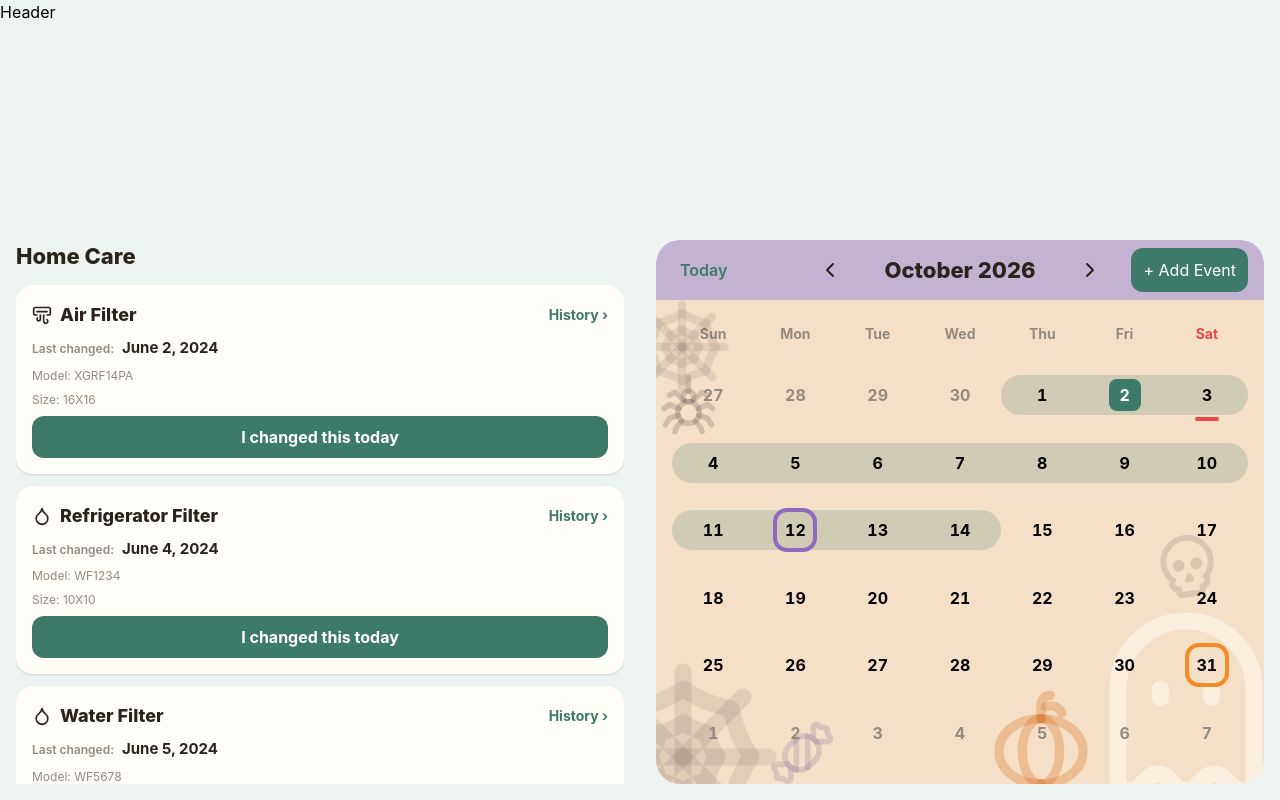
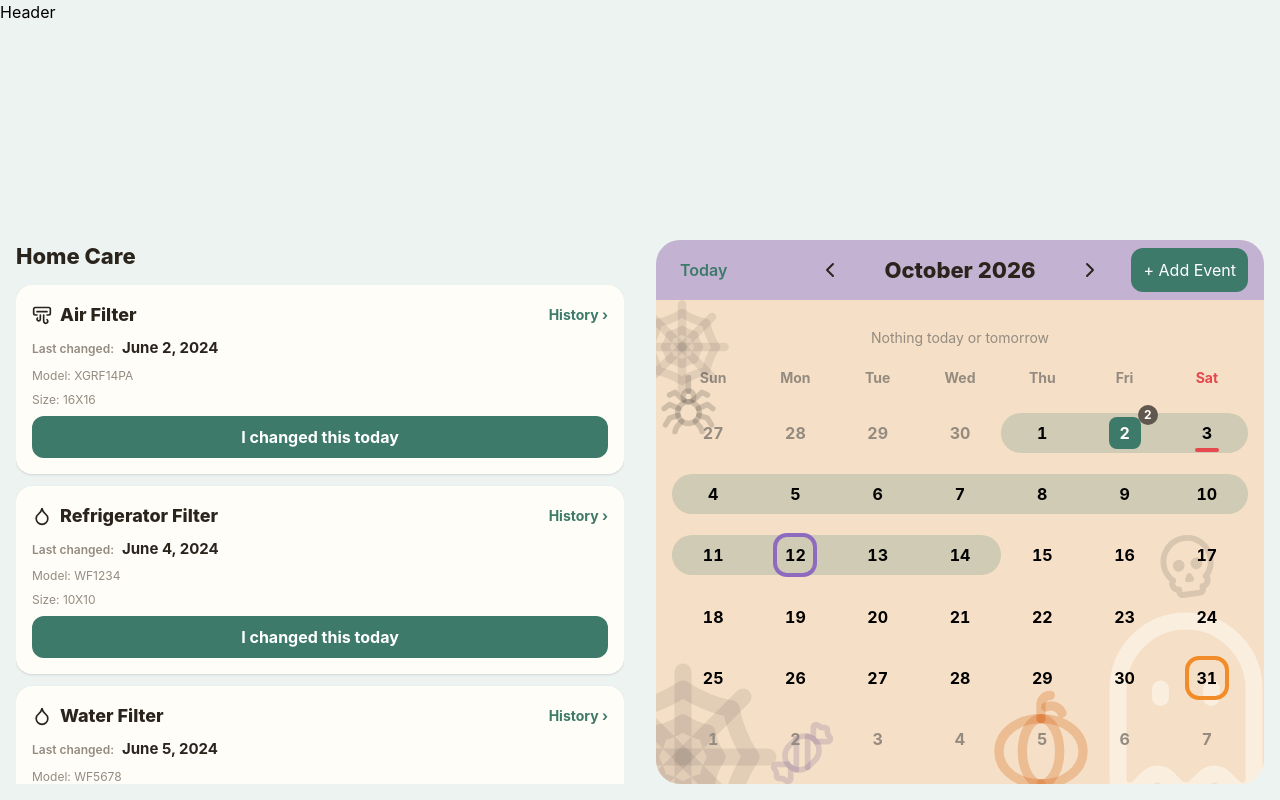
Before and after one commit to parekhr/family-dashboard, a React (Vite) app: page / in a window 1280 px wide. Built offline with nearby package versions, Linux system fonts and the light colour scheme.

Commit message:
Finished adding events. Added Reminder chips with today/tomorrow tabs

```diff
--- /dev/null
+++ b/src/hooks/useNow.ts
@@ -0,0 +1,11 @@
+import { useState, useEffect } from "react"
+
+export function useNow() {
+    const [now, setNow] = useState(new Date())
+
+    useEffect(() => {
+        const id = setInterval(() => setNow(new Date()), 60_000)
+        return () => clearInterval(id)
+    }, [])
+    return now
+}
--- a/src/lib/dates.ts
+++ b/src/lib/dates.ts
@@ -1,5 +1,10 @@
 export function getTodayISO(): string {
   return toISO(new Date())
+}
+
+export function getTomorrowISO(): string {
+  const today = new Date()
+  return toISO(new Date(today.getFullYear(), today.getMonth(), today.getDate() + 1))
 }
 
 export function formatDate(iso: string): string {
--- a/src/widgets/calendar/CalendarWidget.tsx
+++ b/src/widgets/calendar/CalendarWidget.tsx
@@ -1,29 +1,35 @@
 import { buildMonthGrid } from './buildMonthGrid'
 import { useState } from 'react'
 import { ChevronLeft, ChevronRight } from 'lucide-react'
-import { getTodayISO } from '../../lib/dates'
+import { getTodayISO, getTomorrowISO } from '../../lib/dates'
 import { useCalendarData, type CalendarEvent } from './useCalendarData'
 import { dayEvents } from './dayEvents'
 import { DayModal } from './DayModal'
 import { checkHoliday } from '../../widgets/calendar/holidays'
 import { getDefaultSeasonalTheme } from './seasonalThemes'
 import { EventForm } from './EventForm'
+import { reminderEvents } from './reminderEvents'
+import { getCategoryText } from './categories'
+import { useNow } from '../../hooks/useNow'
 
 const weekdays = ['Sun', 'Mon', 'Tue', 'Wed', 'Thu', 'Fri', 'Sat']
 const monthNames = ['January', 'February', 'March', 'April', 'May', 'June', 'July', 'August', 'September', 'October', 'November', 'December']
+const MAX_REMINDER_CHIPS = 2
 
 export function CalendarWidget() {
 
-    const today = new Date()
+    const today = useNow()
     const { events, people, categories, addEvent, deleteEvent, editEvent } = useCalendarData()
     const [month, setMonth] = useState(today.getMonth() + 1)
     const [year, setYear] = useState(today.getFullYear())
     const [selectedDay, setSelectedDay] = useState<string | null>(null)
     const [showEventModal, setShowEventModal] = useState(false)
     const [editingEvent, setEditingEvent] = useState<CalendarEvent | null>(null)   // which event is being edited (null = none)
+    const [showReminderTabs, setShowReminderTabs] = useState(false)
 
     // after an edit or delete, close the day modal if its day has nothing left to show
     function closeDayIfEmpty(nextEvents: CalendarEvent[]) {
+        if (showReminderTabs) return
         if (selectedDay && dayEvents(nextEvents, selectedDay).length === 0 && !checkHoliday(selectedDay)) {
             setSelectedDay(null)
         }
@@ -59,14 +65,22 @@ export function CalendarWidget() {
         }
     }
 
+    function handleOnTabChange(tab: 'today' | 'tomorrow') {
+        setSelectedDay(tab === 'today' ? todayISO : getTomorrowISO())
+    }
+
     const grid = buildMonthGrid(year, month)
     const todayISO = getTodayISO()
     const seasonalTheme = getDefaultSeasonalTheme(month)
     const isViewingTodaysMonth = month === (today.getMonth() + 1) && year === today.getFullYear()
-
+    const reminders = reminderEvents(events, todayISO, getTomorrowISO())
+    const anyReminders = reminders.today.length > 0 || reminders.tomorrow.length > 0
     const bandDays = grid.map(day =>
         day.inMonth && dayEvents(events, day.iso).some(event => event.start !== event.end)
     )
+    const visibleToday = reminders.today.slice(0, MAX_REMINDER_CHIPS)
+    const visibleTomorrow = reminders.tomorrow.slice(0, MAX_REMINDER_CHIPS - visibleToday.length)
+    const hiddenCount = (reminders.today.length + reminders.tomorrow.length) - (visibleToday.length + visibleTomorrow.length)
 
 
     return (
@@ -90,8 +104,8 @@ export function CalendarWidget() {
                 <button
                     className="justify-self-end px-3 h-11 rounded-xl cursor-pointer bg-primary text-white active:bg-primary-hover hover:bg-primary-hover whitespace-nowrap"
                     onClick={() => setShowEventModal(true)}
-                    >+ Add Event
-                    </button>
+                >+ Add Event
+                </button>
             </div>
             <div className={`relative flex flex-col flex-1 min-h-0 p-4 ${seasonalTheme.background}`}>
                 {seasonalTheme.watermarks.map((watermark, index) => {
@@ -100,6 +114,39 @@ export function CalendarWidget() {
                         <Icon key={index} className={`absolute pointer-events-none ${watermark.className}`} />
                     )
                 })}
+                <div className="flex items-center gap-2 h-11 shrink-0 justify-center">
+                    {anyReminders ? (
+                        <>
+                            {visibleToday.map((event) => (
+                                <div key={event.id} className="h-8 px-3 rounded-full bg-primary text-white text-sm font-semibold flex items-center gap-2 whitespace-nowrap">
+                                    <span className="opacity-75">Today:</span>
+                                    <span className="max-w-[140px] truncate">
+                                        {event.title?.trim() || getCategoryText(categories, event.categoryId)}
+                                    </span>
+                                </div>
+                            ))}
+                            {visibleTomorrow.map((event) => (
+                                <div key={event.id} className="h-8 px-3 rounded-full bg-primary/30 text-primary text-sm font-semibold flex items-center gap-2 whitespace-nowrap">
+                                    <span className="opacity-75">Tomorrow:</span>
+                                    <span className="max-w-[140px] truncate">
+                                        {event.title?.trim() || getCategoryText(categories, event.categoryId)}
+                                    </span>
+                                </div>
+                            ))}
+                            {hiddenCount > 0 && (
+                                <button
+                                    className="h-8 px-3 rounded-full border-2 border-primary text-primary text-sm font-semibold cursor-pointer whitespace-nowrap"
+                                    onClick={() => {
+                                        setSelectedDay(todayISO)
+                                        setShowReminderTabs(true)
+                                    }}
+                                >
+                                    +{hiddenCount} more
+                                </button>
+                            )}
+                        </>
+                    ) : <span className="text-sm text-muted">Nothing today or tomorrow</span>}
+                </div>
                 <div className="grid grid-cols-7 gap-x-0 gap-y-2 flex-1 min-h-0">
                     {weekdays.map((weekday) => (
                         <div key={weekday} className={`${isViewingTodaysMonth && weekday === weekdays[today.getDay()] ? 'text-today' : 'text-muted'} p-2 text-center font-bold text-sm`}>
@@ -112,7 +159,7 @@ export function CalendarWidget() {
                         const multiDayCount = cellEvents.filter(event => event.start !== event.end).length
                         const hasSingleDayEvent = singleDayCount > 0
                         const hasMultiDayEvent = multiDayCount > 0
-                        const showBadge = singleDayCount >= 2 || multiDayCount >= 2
+                        const showBadge = cellEvents.length >= 2
                         const column = index % 7
                         const isSaturdayEdge = column === 6
                         const isSundayEdge = column === 0
@@ -127,8 +174,8 @@ export function CalendarWidget() {
                                     <span className={`absolute inset-x-0 top-1 h-10 bg-primary/20 ${roundLeft ? 'rounded-l-full' : ''} ${roundRight ? 'rounded-r-full' : ''}`}></span>
                                 )}
                                 <span
-                                className={`relative inline-flex items-center justify-center w-8 h-8 rounded-lg transition-transform group-hover:scale-112 group-active:scale-95 tabular-nums ${hasSingleDayEvent ? 'bg-primary text-card' : ''} ${holiday ? 'outline-4 outline-offset-2' : ''}`}
-                                style={holiday ? { outlineColor: holiday.color ?? '#6B7B8C' } : undefined}>
+                                    className={`relative inline-flex items-center justify-center w-8 h-8 rounded-lg transition-transform group-hover:scale-112 group-active:scale-95 tabular-nums ${hasSingleDayEvent ? 'bg-primary text-card' : ''} ${holiday ? 'outline-4 outline-offset-2' : ''}`}
+                                    style={holiday ? { outlineColor: holiday.color ?? '#6B7B8C' } : undefined}>
                                     {Number(day.iso.slice(-2))}
                                 </span>
                                 {day.iso === todayISO && day.inMonth && (
@@ -143,7 +190,7 @@ export function CalendarWidget() {
                 </div>
             </div>
             {selectedDay && !editingEvent && (
-                <DayModal iso={selectedDay} onClose={() => setSelectedDay(null)} events={dayEvents(events, selectedDay)} people={people} categories={categories} holiday={checkHoliday(selectedDay)} onEdit={setEditingEvent} onDelete={handleDeleteEvent} />
+                <DayModal iso={selectedDay} onClose={() => {setShowReminderTabs(false); setSelectedDay(null)}} events={dayEvents(events, selectedDay)} people={people} categories={categories} holiday={checkHoliday(selectedDay)} onEdit={setEditingEvent} onDelete={handleDeleteEvent} showTabs={showReminderTabs} activeTab={selectedDay === todayISO ? 'today' : 'tomorrow'} onTabChange={handleOnTabChange} />
             )}
             {showEventModal && (
                 <EventForm onClose={() => setShowEventModal(false)} onSave={addEvent} categories={categories} people={people} />
--- a/src/widgets/calendar/EventForm.tsx
+++ b/src/widgets/calendar/EventForm.tsx
@@ -84,7 +84,7 @@ export function EventForm({ onClose, onSave, categories, people, event }: EventF
                         <div className="grid grid-cols-2 gap-3">
                             <label className={labelClass}>
                                 Title (optional)
-                                <input type="text" className={inputClass} value={title} onChange={(e) => setTitle(e.target.value)} />
+                                <input type="text" className={inputClass} value={title} maxLength ={60} onChange={(e) => setTitle(e.target.value)} />
                             </label>
 
                             <label className={labelClass}>
@@ -105,7 +105,11 @@ export function EventForm({ onClose, onSave, categories, people, event }: EventF
                         <div className="grid grid-cols-2 gap-3">
                             <label className={labelClass}>
                                 {allDay ? 'Start' : 'Date'}
-                                <input type="date" className={inputClass} value={start} onChange={(e) => setStart(e.target.value)} />
+                                <input type="date" className={inputClass} value={start}
+                                onChange={(e) => {
+                                    setStart(e.target.value)
+                                    if (end < e.target.value) setEnd(e.target.value)
+                                }} />
                             </label>
                             {allDay ? (
                                 <label className={labelClass}>
--- /dev/null
+++ b/src/widgets/calendar/categories.ts
@@ -0,0 +1,9 @@
+import type { Category } from './useCalendarData'
+
+export function getCategoryText(categories: Category[], categoryId: string): string {
+    return categories.find(category => category.id === categoryId)?.name ?? ''
+}
+
+export function getCategoryColor(categories: Category[], categoryId: string): string | undefined {
+    return categories.find(category => category.id === categoryId)?.color
+}
--- /dev/null
+++ b/src/widgets/calendar/reminderEvents.ts
@@ -0,0 +1,12 @@
+import type { CalendarEvent } from "./useCalendarData"
+
+export function reminderEvents(events: CalendarEvent[], todayISO: string, tomorrowISO: string): {today: CalendarEvent[], tomorrow: CalendarEvent[]} {
+
+    const byTime = (a: CalendarEvent, b: CalendarEvent) => (a.time ?? '99:99').localeCompare(b.time ?? '99:99')
+
+    const today = events.filter(event => event.start === todayISO).sort(byTime)
+    const tomorrow = events.filter(event => event.start === tomorrowISO).sort(byTime)
+
+    return { today, tomorrow }
+
+}
```
Also changed, not shown: src/widgets/calendar/DayModal.tsx (+28 -14 lines), 1 other file (tests, documents, lock files or other folders).
